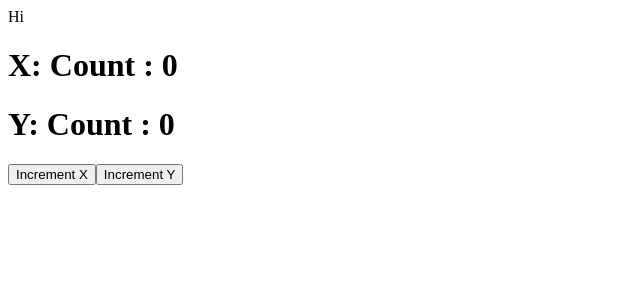
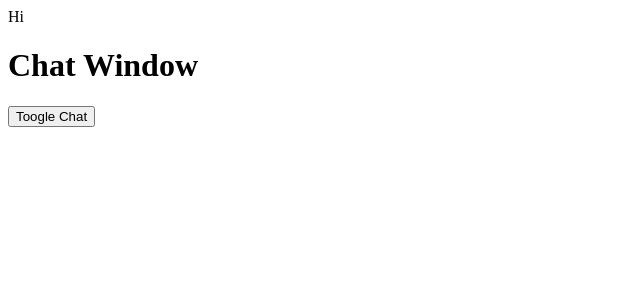
Before and after one commit to srinivasaleti/react-hooks, a React (Create React App) app: page / in a window 1280 px wide. Shown: the top 300 px of the page, without its empty margins (0-640 px from the left). Built offline with nearby package versions, Linux system fonts and the light colour scheme.

Commit message:
Use effect clean up

```diff
--- a/src/App.js
+++ b/src/App.js
@@ -1,6 +1,7 @@
 import { Counter } from "./Counter";
 import { Greeting } from "./Greeting";
 import { PrincipleIntrestCalculator } from "./PrincipleIntrestCalculator";
+import { UseEffectCleanupDemo } from "./UseEffectCleanupDemo";
 import {Welcome} from "./Welcome";
 
 //Import
@@ -10,7 +11,8 @@ function App() {
       Hi
       {/* <Welcome />
       <Greeting name={"sai"} /> */}
-      <Counter />
+      {/* <Counter /> */}
+      <UseEffectCleanupDemo />
       {/* <PrincipleIntrestCalculator /> */}
     </div>
   );
--- /dev/null
+++ b/src/UseEffectCleanupDemo.js
@@ -0,0 +1,29 @@
+import { useEffect } from "react";
+import { useState } from "react/cjs/react.development";
+
+export function UseEffectCleanupDemo() {
+    const [open, setOpen] = useState(true);
+
+    return (
+        <div>
+            {open && <Chat />}
+            <button onClick={() => setOpen(!open)}>Toogle Chat</button>
+        </div>
+    )
+}
+
+function Chat() {
+    useEffect(() => {
+        return () => {
+            alert("Chat window closed");
+        }
+    });
+
+    useEffect(() => {
+        alert("Chat window opened");
+    }, []);
+
+    return <div>
+        <h1>Chat Window</h1>
+    </div>
+}
```
